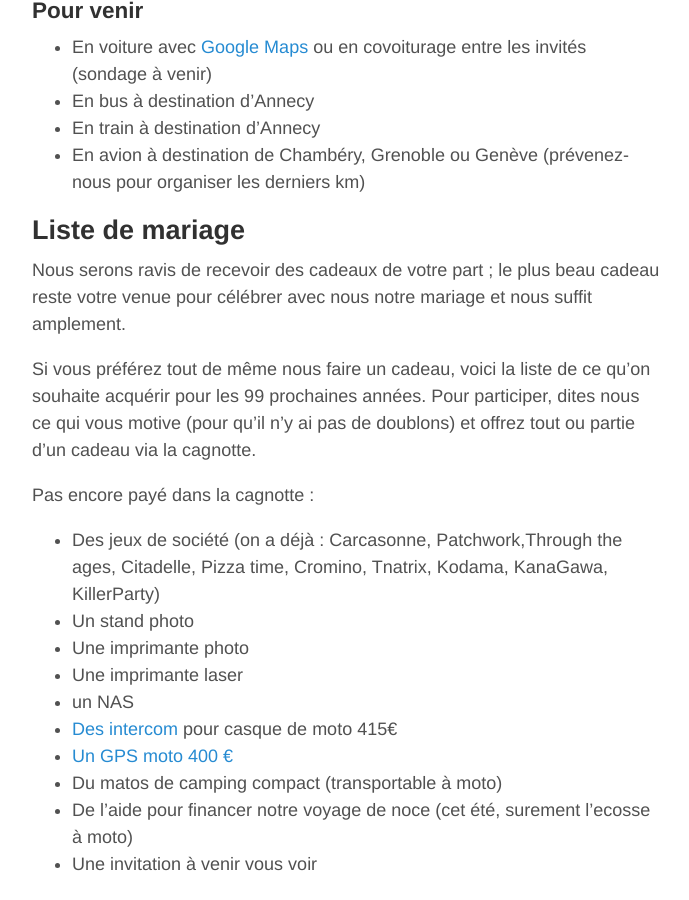
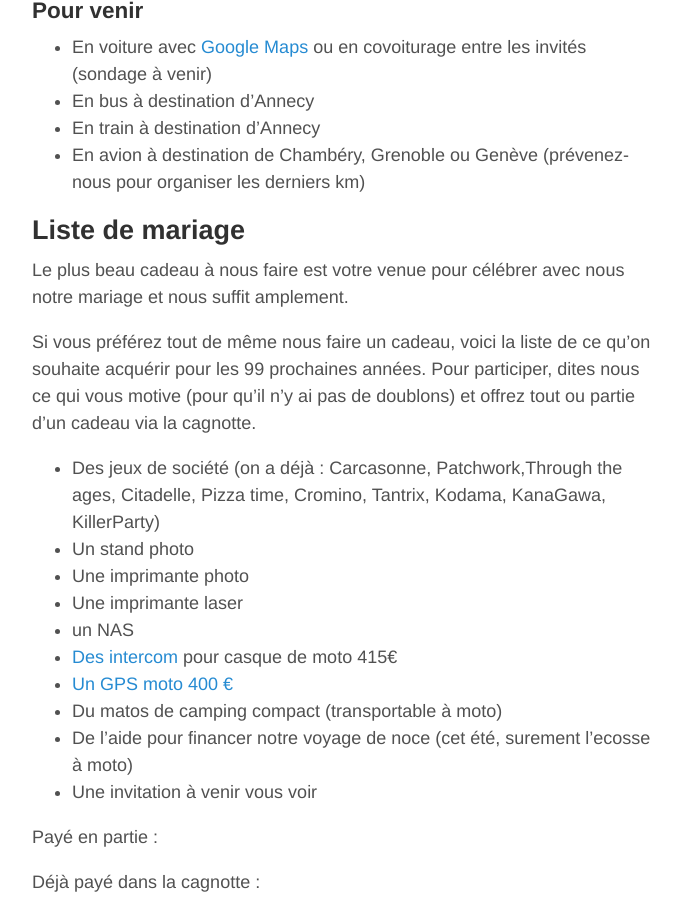
Before and after one commit to francoismarceau/blog, a Jekyll site: the page built from index.md, in a window 1280 px wide and 900 px high, scrolled down 2355 px. Shown: the whole window, without its empty margins (293-982 px from the left). Built offline with Jekyll 4.4.1, drawn with Linux system fonts in a browser that asks for light colours.

Commit message:
Update index.md
Cirrus / Liste de mariage

```diff
--- a/index.md
+++ b/index.md
@@ -72,12 +72,11 @@
 * En avion à destination de Chambéry, Grenoble ou Genève (prévenez-nous pour organiser les derniers km)
 
 ## Liste de mariage
-Nous serons ravis de recevoir des cadeaux de votre part ; le plus beau cadeau reste votre venue pour célébrer avec nous notre mariage et nous suffit amplement.
+Le plus beau cadeau à nous faire est votre venue pour célébrer avec nous notre mariage et nous suffit amplement.
 
 Si vous préférez tout de même nous faire un cadeau, voici la liste de ce qu'on souhaite acquérir pour les 99 prochaines années. Pour participer, dites nous ce qui vous motive (pour qu'il n'y ai pas de doublons) et offrez tout ou partie d'un cadeau via la cagnotte.
 
-Pas encore payé dans la cagnotte :
-* Des jeux de société (on a déjà : Carcasonne, Patchwork,Through the ages, Citadelle, Pizza time, Cromino, Tnatrix, Kodama, KanaGawa, KillerParty)
+* Des jeux de société (on a déjà : Carcasonne, Patchwork,Through the ages, Citadelle, Pizza time, Cromino, Tantrix, Kodama, KanaGawa, KillerParty)
 * Un stand photo
 * Une imprimante photo
 * Une imprimante laser
```
